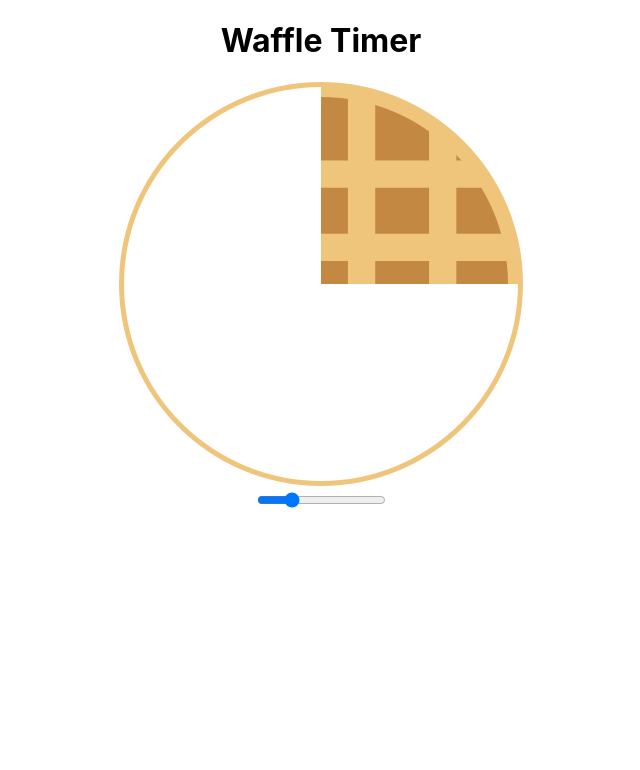
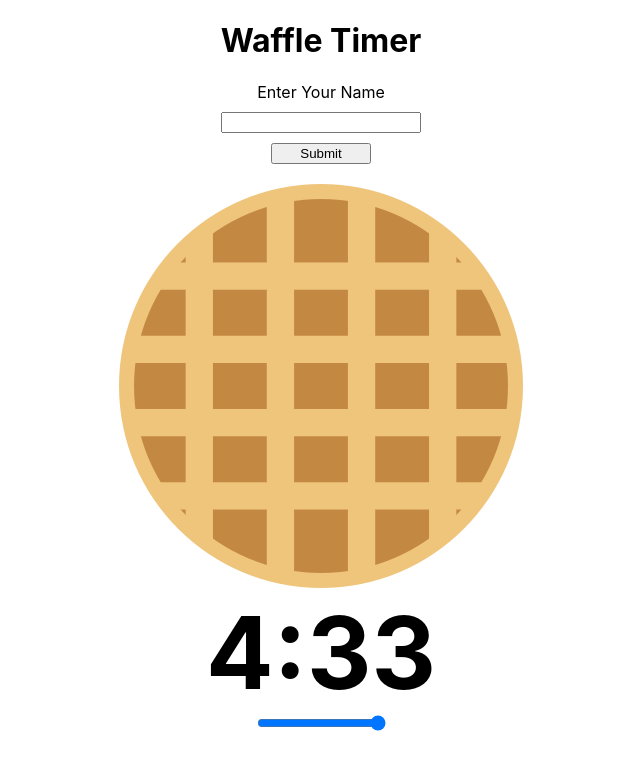
Before and after one commit to ac3charland/waffle-timer, a React (Create React App) app: page / in a window 1280 px wide. Shown: the top 770 px of the page, without its empty margins (319-959 px from the left). Built offline with nearby package versions, Linux system fonts and the light colour scheme.

Commit message:
Add name entry form

```diff
--- a/src/components/timer/timer.jsx
+++ b/src/components/timer/timer.jsx
@@ -8,7 +8,7 @@ export default class Timer extends Component {
 
     constructor(props) {
         super(props)
-        this.state = { value: 25 }
+        this.state = { value: 100 }
     }
 
     handleChange = (event) => {
@@ -43,6 +43,13 @@ export default class Timer extends Component {
 
         return (
             <div className={cb}>
+                <div>
+                    <form className={`${cb}__form`}>
+                        <label for='nameEntry'>Enter Your Name</label>
+                        <input className={`${cb}__input`} type='text' id='nameEntry'></input>
+                        <input className={`${cb}__submit`} type="submit" value="Submit"></input>
+                    </form>
+                </div>
                 <span className={`${cb}__timer-wrapper`}>
                     <img className={`${cb}__image`} src={waffle} />
                     <div className={`${cb}__svg-wrapper`}>
@@ -51,6 +58,9 @@ export default class Timer extends Component {
                         </svg>
                     </div>
                 </span>
+                <div className={`${cb}__countdown-wrapper`}>
+                    <h2>4:33</h2>
+                </div>
                 <div className="slidecontainer">
                     <input type="range" min="1" max="100" value={this.state.value} className="slider" id="myRange" onChange={this.handleChange} />
                 </div>
--- a/src/components/timer/timer.scss
+++ b/src/components/timer/timer.scss
@@ -1,16 +1,40 @@
 .timer {
-&__timer-wrapper {
+  &__form {
+    display: flex;
+    flex-direction: column;
+    width: 200px;
+    margin: 0 auto;
+    padding-bottom: 20px;
+  }
+
+  &__input {
+    margin-top: 10px;
+  }
+
+  &__submit {
+      width: 50%;
+      margin: 10px auto 0;
+  }
+
+  &__timer-wrapper {
     position: relative;
     margin: 0 auto;
     display: inline-block;
-}
+  }
 
   &__svg-wrapper {
-      position: absolute;
-      top: 0;
+    position: absolute;
+    top: 0;
   }
 
   &__image {
     margin: 0 auto;
   }
+
+  &__countdown-wrapper {
+    h2 {
+      font-size: 100px;
+      margin: 0;
+    }
+  }
 }
```
